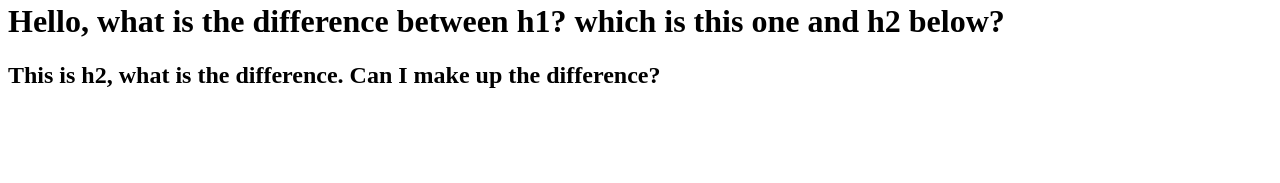
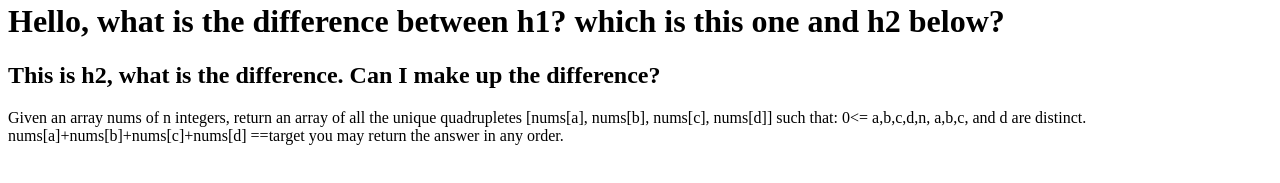
Before and after one commit to jerrysun2004/jerrysun2004.github.io, a plain HTML site: page programmingproblems.html in a window 1280 px wide. Shown: the part 255-438 px from the top of the page. Drawn offline with Linux system fonts and the light colour scheme.

Commit message:
added a leetcode

```diff
--- a/programmingproblems.html
+++ b/programmingproblems.html
@@ -10,5 +10,9 @@
 
 
 <h2> This is h2, what is the difference. Can I make up the difference? </h2>
+<p> Given an array nums of n integers, return an array of all the unique quadrupletes [nums[a], nums[b], nums[c], nums[d]] such that:
+0<= a,b,c,d,n, a,b,c, and d are distinct.
+nums[a]+nums[b]+nums[c]+nums[d] ==target
+you may return the answer in any order. </p>
 </body>
 </html>
```
Also changed, not shown: index.html (+4 -2 lines).
